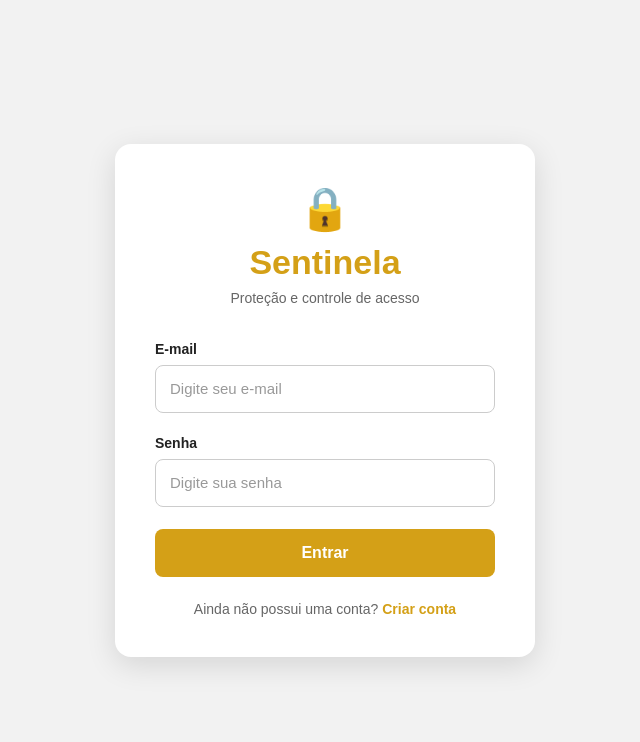
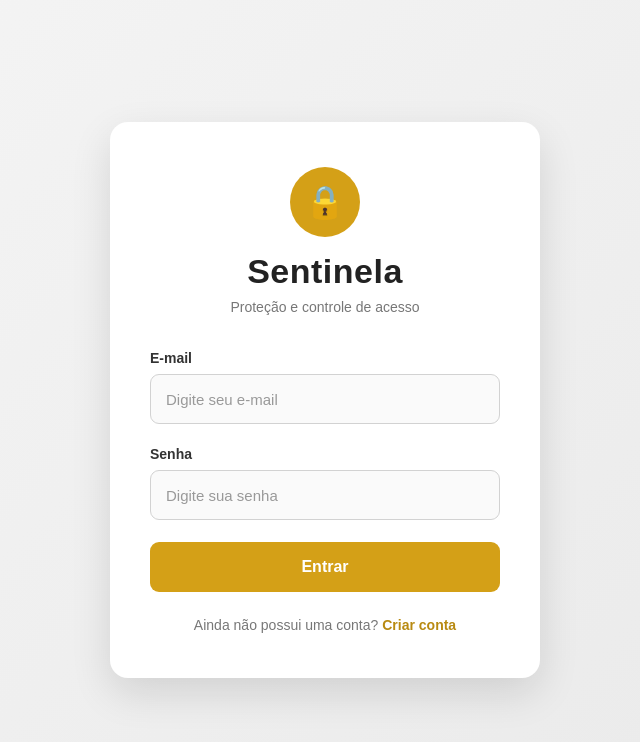
Before and after one commit to CeloMee06/Sentinela, a website: page frontend/index.html in a window 1280 px wide. Shown: the whole page, without its empty margins (315-955 px from the left). Drawn offline with Linux system fonts and the light colour scheme.

Commit message:
feat: aprimora identidade visual da tela de login

```diff
--- a/frontend/css/style.css
+++ b/frontend/css/style.css
@@ -1,4 +1,4 @@
-* * {
+* {
     margin: 0;
     padding: 0;
     box-sizing: border-box;
@@ -6,21 +6,22 @@
 
 body {
     font-family: Arial, sans-serif;
-    background-color: #f2f2f2;
+    background: linear-gradient(135deg, #f5f5f5, #e9e9e9);
     min-height: 100vh;
     display: flex;
     justify-content: center;
     align-items: center;
     padding: 20px;
+    color: #222222;
 }
 
 .login-container {
+    width: 100%;
+    max-width: 430px;
     background-color: #ffffff;
-    width: 100%;
-    max-width: 420px;
-    padding: 40px;
-    border-radius: 16px;
-    box-shadow: 0 8px 30px rgba(0, 0, 0, 0.12);
+    padding: 45px 40px;
+    border-radius: 18px;
+    box-shadow: 0 15px 40px rgba(0, 0, 0, 0.12);
 }
 
 .logo {
@@ -29,18 +30,26 @@ body {
 }
 
 .logo-icon {
-    font-size: 42px;
-    margin-bottom: 10px;
+    width: 70px;
+    height: 70px;
+    margin: 0 auto 15px;
+    display: flex;
+    align-items: center;
+    justify-content: center;
+    background-color: #d4a017;
+    border-radius: 50%;
+    font-size: 32px;
 }
 
 .logo h1 {
-    color: #d4a017;
+    color: #222222;
     font-size: 34px;
     margin-bottom: 8px;
+    letter-spacing: 0.5px;
 }
 
 .logo p {
-    color: #666666;
+    color: #777777;
     font-size: 14px;
 }
 
@@ -51,21 +60,21 @@ body {
 .form-group label {
     display: block;
     margin-bottom: 8px;
-    color: #222222;
+    color: #333333;
     font-size: 14px;
     font-weight: bold;
 }
 
 .form-group input {
     width: 100%;
-    height: 48px;
-    padding: 0 14px;
-    border: 1px solid #cccccc;
-    border-radius: 8px;
-    background-color: #ffffff;
+    height: 50px;
+    padding: 0 15px;
+    border: 1px solid #d2d2d2;
+    border-radius: 9px;
+    background-color: #fafafa;
     color: #222222;
     font-size: 15px;
-    transition: border-color 0.2s, box-shadow 0.2s;
+    transition: 0.2s;
 }
 
 .form-group input::placeholder {
@@ -75,38 +84,40 @@ body {
 .form-group input:focus {
     outline: none;
     border-color: #d4a017;
+    background-color: #ffffff;
     box-shadow: 0 0 0 3px rgba(212, 160, 23, 0.15);
 }
 
 .btn-entrar {
     width: 100%;
-    height: 48px;
+    height: 50px;
     border: none;
-    border-radius: 8px;
+    border-radius: 9px;
     background-color: #d4a017;
     color: #ffffff;
     font-size: 16px;
     font-weight: bold;
     cursor: pointer;
-    transition: background-color 0.2s;
+    transition: 0.2s;
 }
 
 .btn-entrar:hover {
     background-color: #b88a12;
+    transform: translateY(-1px);
 }
 
 .cadastro-link {
     text-align: center;
-    margin-top: 24px;
+    margin-top: 25px;
 }
 
 .cadastro-link p {
-    color: #666666;
+    color: #777777;
     font-size: 14px;
 }
 
 .cadastro-link a {
-    color: #d4a017;
+    color: #b88a12;
     text-decoration: none;
     font-weight: bold;
 }
@@ -117,7 +128,7 @@ body {
 
 @media (max-width: 480px) {
     .login-container {
-        padding: 30px 24px;
+        padding: 35px 25px;
     }
 
     .logo h1 {
```
